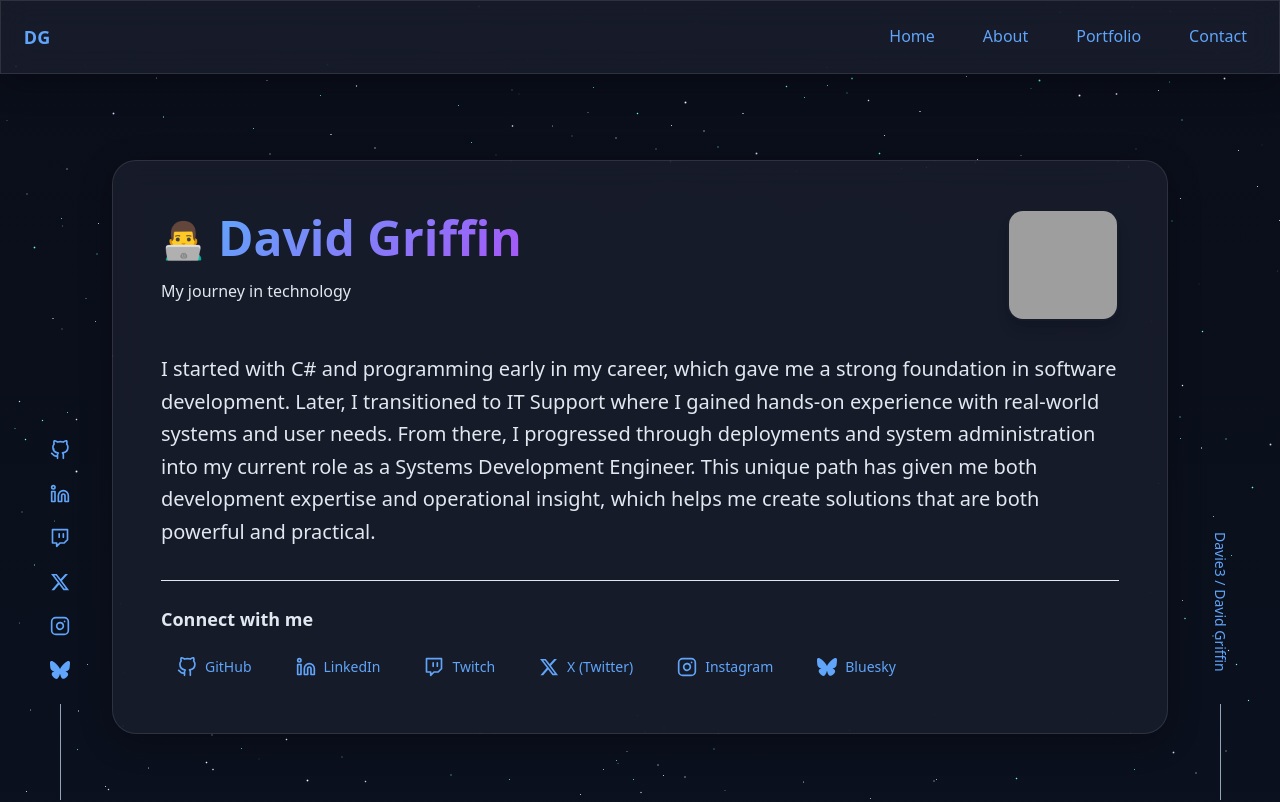
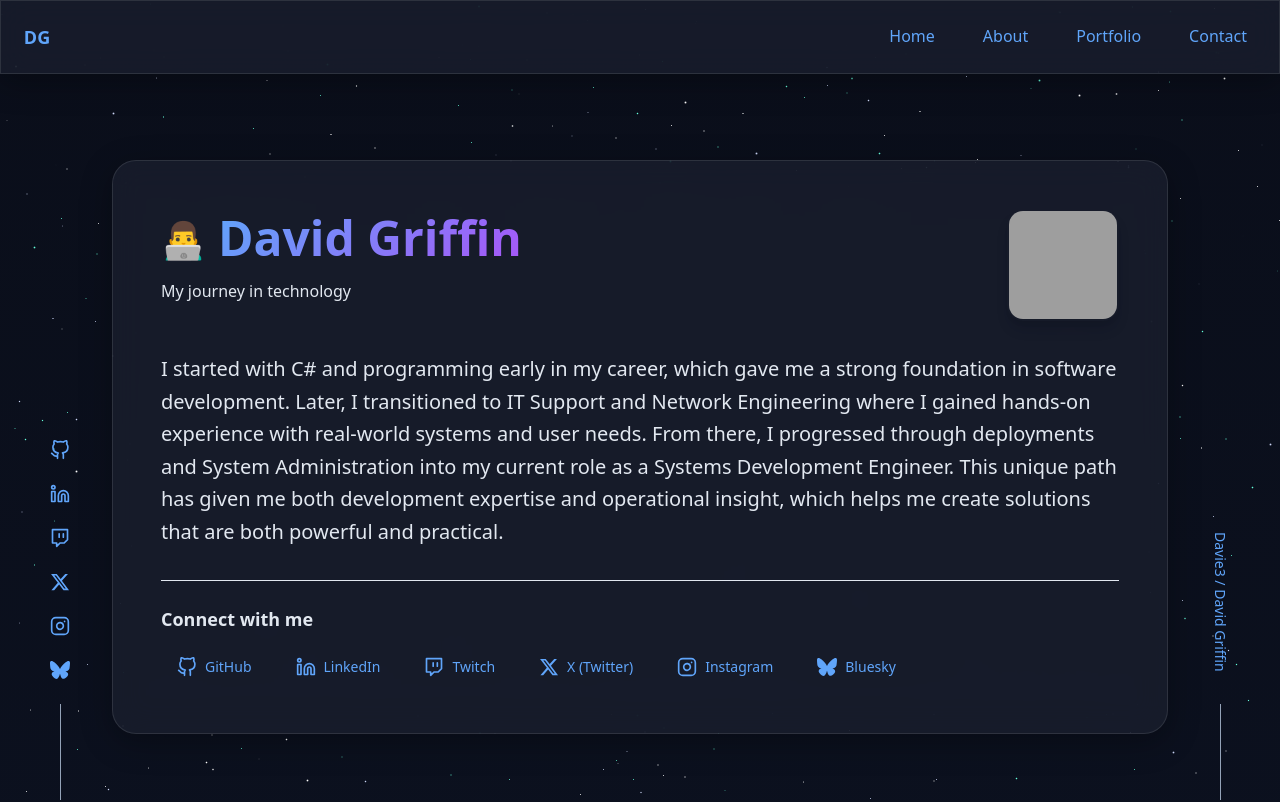
Before and after one commit to Davie3/davie3-com, a Next.js app: page /about in a window 1280 px wide. Shown: the top 802 px of the page. Built offline with nearby package versions, Linux system fonts and the light colour scheme; grey boxes are pictures that could not be loaded.

Commit message:
docs: update career journey description to include network engineering experience

```diff
--- a/src/constants/shared.ts
+++ b/src/constants/shared.ts
@@ -38,7 +38,7 @@ export const PAGE_DESCRIPTIONS = {
     "My toolbox includes TypeScript, Node.js, React, and a healthy dose of AWS magic. I've got a soft spot for cloud-native architecture and lately I've been having a blast implementing generative AI solutions.",
 
   CAREER_JOURNEY:
-    'I started with C# and programming early in my career, which gave me a strong foundation in software development. Later, I transitioned to IT Support where I gained hands-on experience with real-world systems and user needs. From there, I progressed through deployments and system administration into my current role as a Systems Development Engineer. This unique path has given me both development expertise and operational insight, which helps me create solutions that are both powerful and practical.',
+    'I started with C# and programming early in my career, which gave me a strong foundation in software development. Later, I transitioned to IT Support and Network Engineering where I gained hands-on experience with real-world systems and user needs. From there, I progressed through deployments and System Administration into my current role as a Systems Development Engineer. This unique path has given me both development expertise and operational insight, which helps me create solutions that are both powerful and practical.',
 
   // Page-specific descriptions for SEO and meta tags
   HOME: "Hey, I'm a System Development Engineer at Twitch who loves TypeScript, Node.js, and all things AWS. When I'm not building cloud-native solutions, you'll find me creating tech content online.",
```
